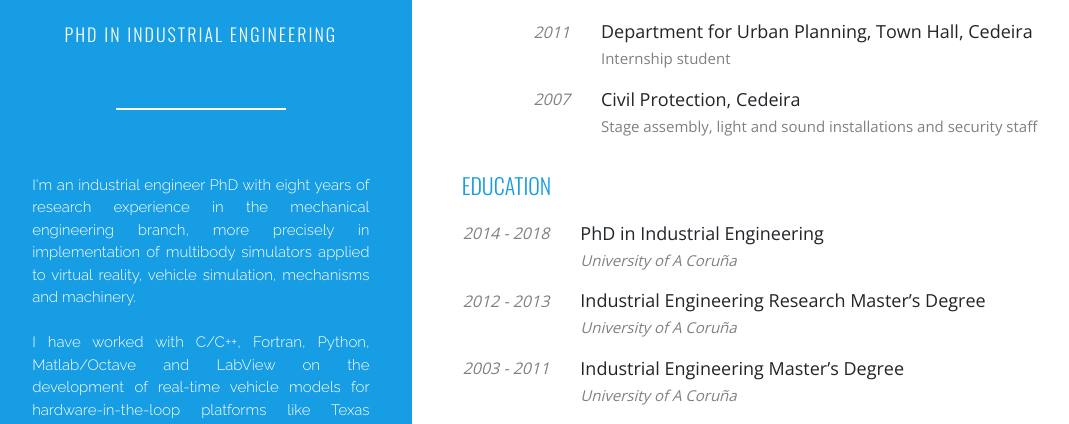
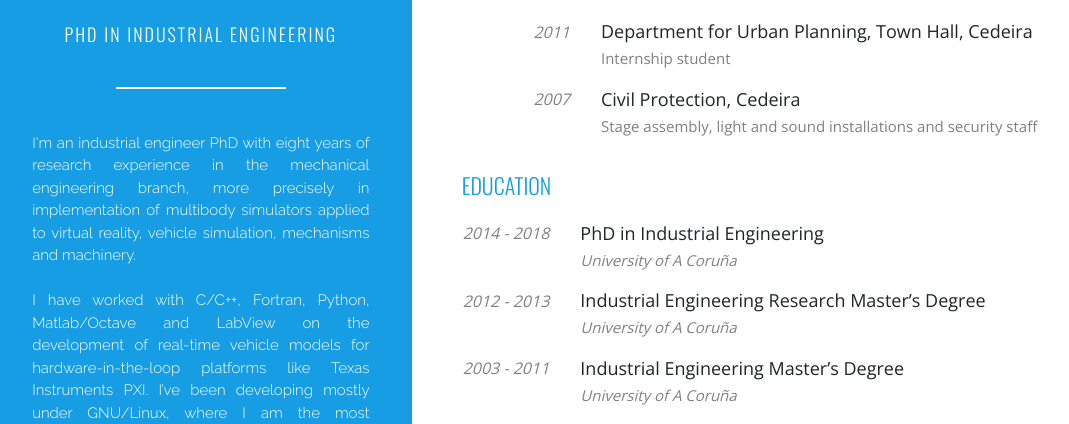
Before and after one commit to dvilelaf/Personal-website, a plain HTML site: page index.html in a window 1280 px wide. Shown: the part 369-793 px from the top of the page, without its empty margins (10-1079 px from the left). Drawn offline with nearby package versions, Linux system fonts and the light colour scheme.

Commit message:
Modify line margins

```diff
--- a/style.css
+++ b/style.css
@@ -32,8 +32,8 @@
     border: 1px solid white;
     width: 40%;
     margin: auto;
-    margin-top: 15%;
-    margin-bottom: 15%;
+    margin-top: 10%;
+    margin-bottom: 10%;
 }
 
 #Presentation {
```
